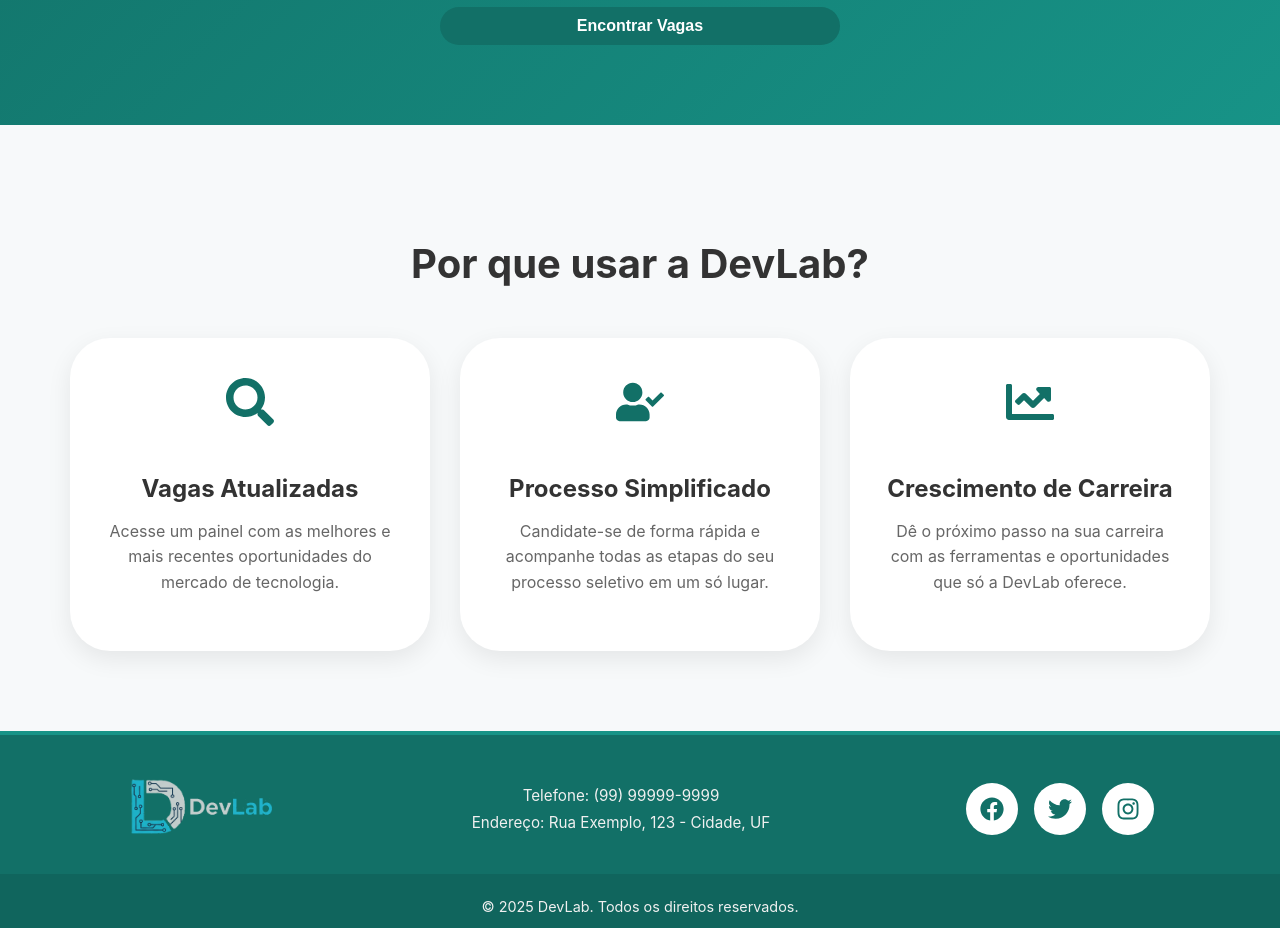
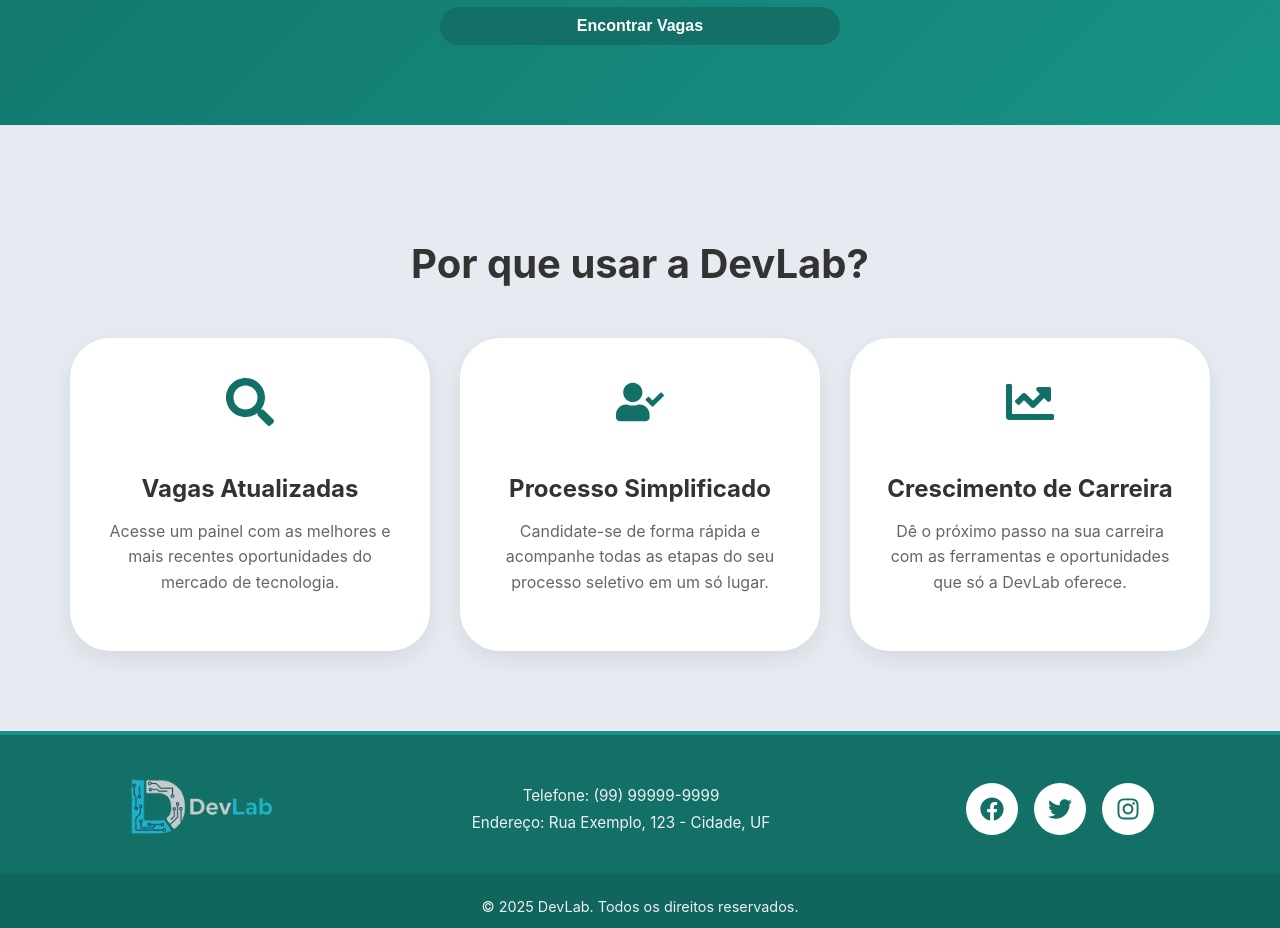
Before and after one commit to 211232023/DevLab, a React (Create React App) app in the folder RH_Projetos/frontend/: page / in a window 1280 px wide. Shown: the part 500-1428 px from the top of the page. Built offline with nearby package versions, Linux system fonts and the light colour scheme.

Commit message:
Update Home.css

```diff
--- a/RH_Projetos/frontend/src/pages/candidatos/Home.css
+++ b/RH_Projetos/frontend/src/pages/candidatos/Home.css
@@ -67,7 +67,7 @@
 /* --- Seção de Funcionalidades --- */
 .features-section {
   padding: 80px 20px;
-  background-color: #f7f9fa;
+  background-color: #e6ebf2;
   text-align: center;
 }
 
```
